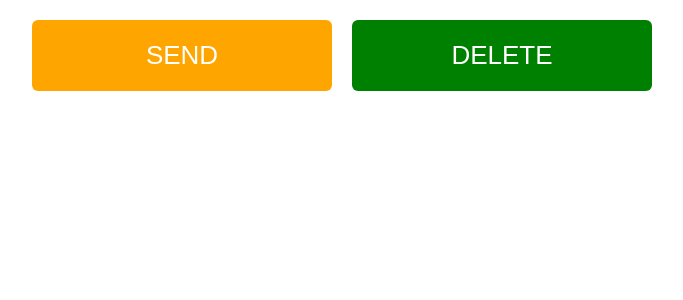
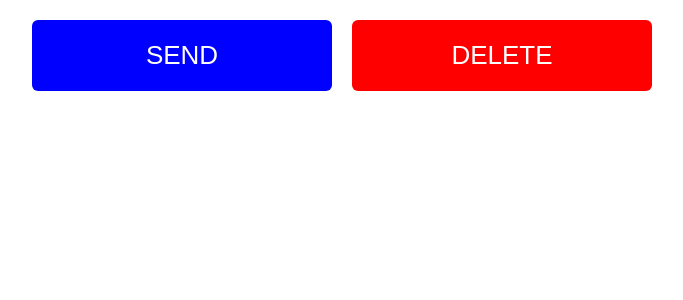
Before and after one commit to KaterynaBanasiak/55_react_ts, a React (Vite) app: page / in a window 1280 px wide. Shown: the top 300 px of the page, without its empty margins (298-981 px from the left). Built offline with nearby package versions, Linux system fonts and the light colour scheme.

Commit message:
Добавила правки по д.з.10

```diff
--- a/src/components/Button/styles.ts
+++ b/src/components/Button/styles.ts
@@ -14,10 +14,10 @@ export const ButtonStyled = styled.button<ButtonStyledProps>`
   cursor: pointer;
   transition: background-color 0.3s ease;
 
-  background-color: ${({ danger }) => (danger ? "green" : "orange")};
+  background-color: ${({ danger }) => (danger ? "red" : "blue")};
 
   &:hover {
-    background-color: ${({ danger }) => (danger ? "#006400" : "#ff8c00")};
+    background-color: ${({ danger }) => (danger ? "#f93838d2" : "#5c5eea")};
   }
 
   &:disabled {
```
